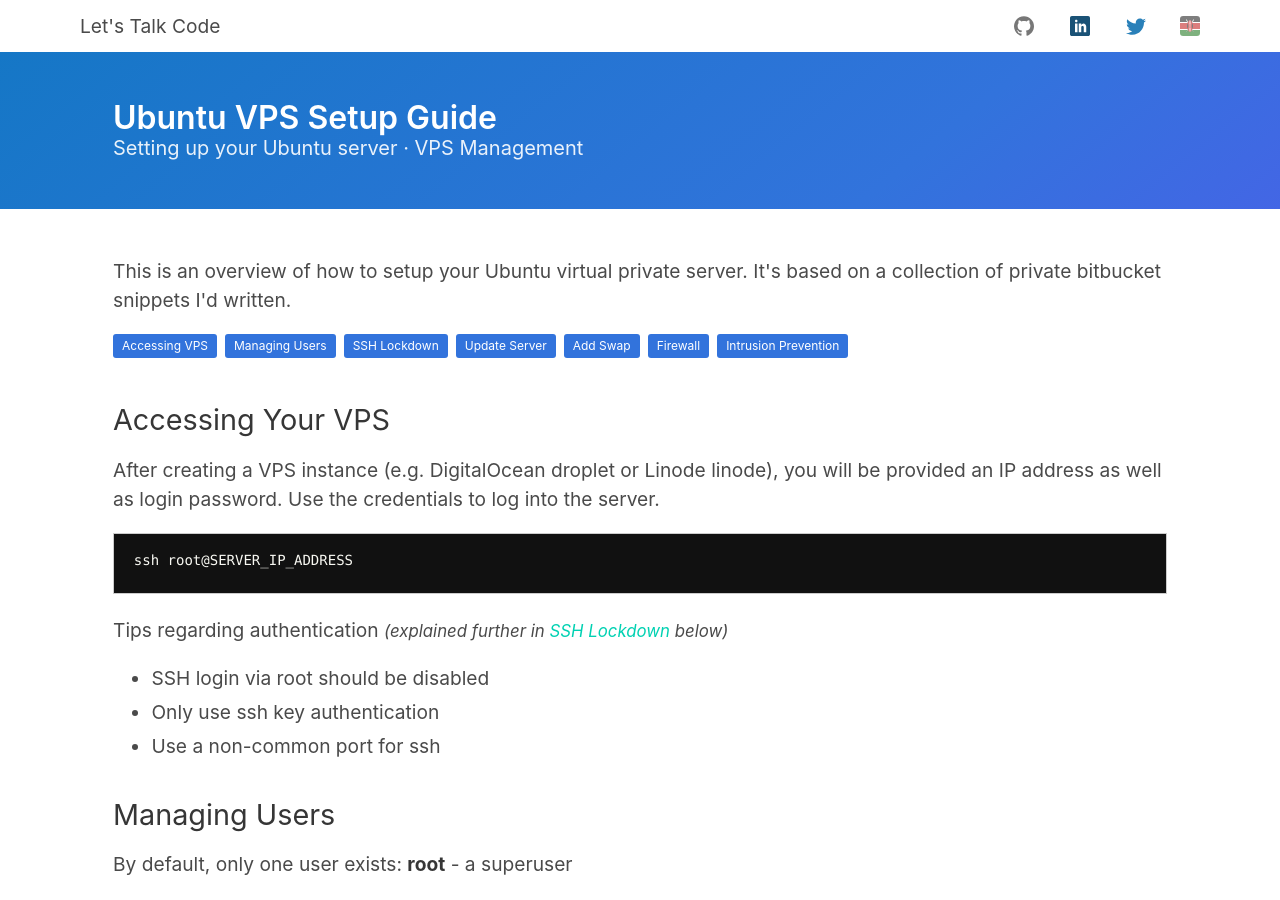
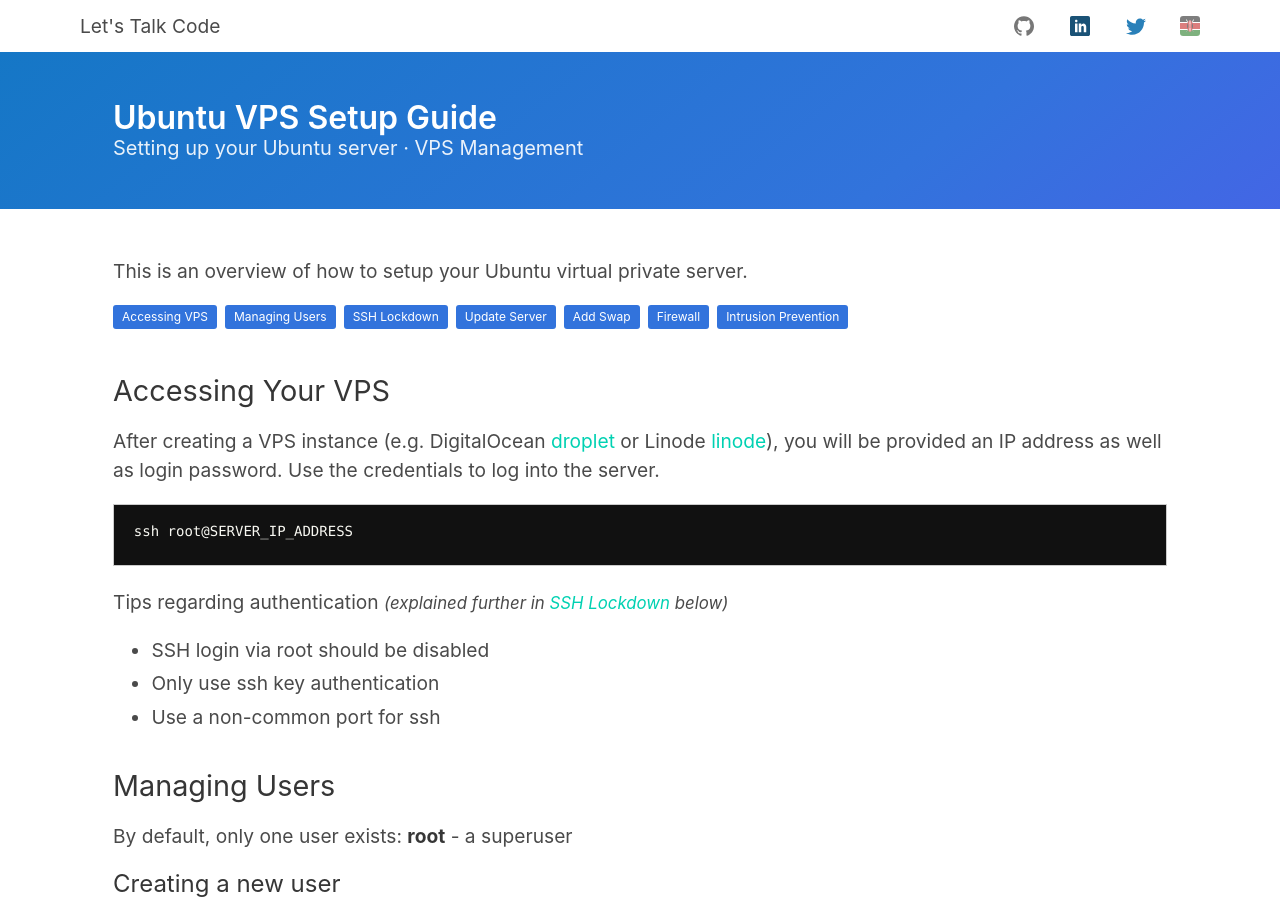
Before and after one commit to peteretelej/peteretelej.github.io, a Jekyll site: the page built from _posts/2018-03-10-setup-ubuntu-vps.md, in a window 1280 px wide and 900 px high. Built offline with Jekyll 4.4.1, drawn with Linux system fonts in a browser that asks for light colours.

Commit message:
add do referral

```diff
--- a/_posts/2018-03-10-setup-ubuntu-vps.md
+++ b/_posts/2018-03-10-setup-ubuntu-vps.md
@@ -6,7 +6,7 @@
 thumbnail: https://peteretelej.github.io/images/logos/ubuntu-logo.png
 ---
 
-<p>This is an overview of how to setup your Ubuntu virtual private server. It's based on a collection of private bitbucket snippets I'd written.</p>
+<p>This is an overview of how to setup your Ubuntu virtual private server.</p>
 
 <div class="tags">
 <a href="#accessing-vps" class="tag is-info">Accessing VPS</a>
```
Also changed, not shown: other parts of _posts/2018-03-10-setup-ubuntu-vps.md (+2 -1 lines).
